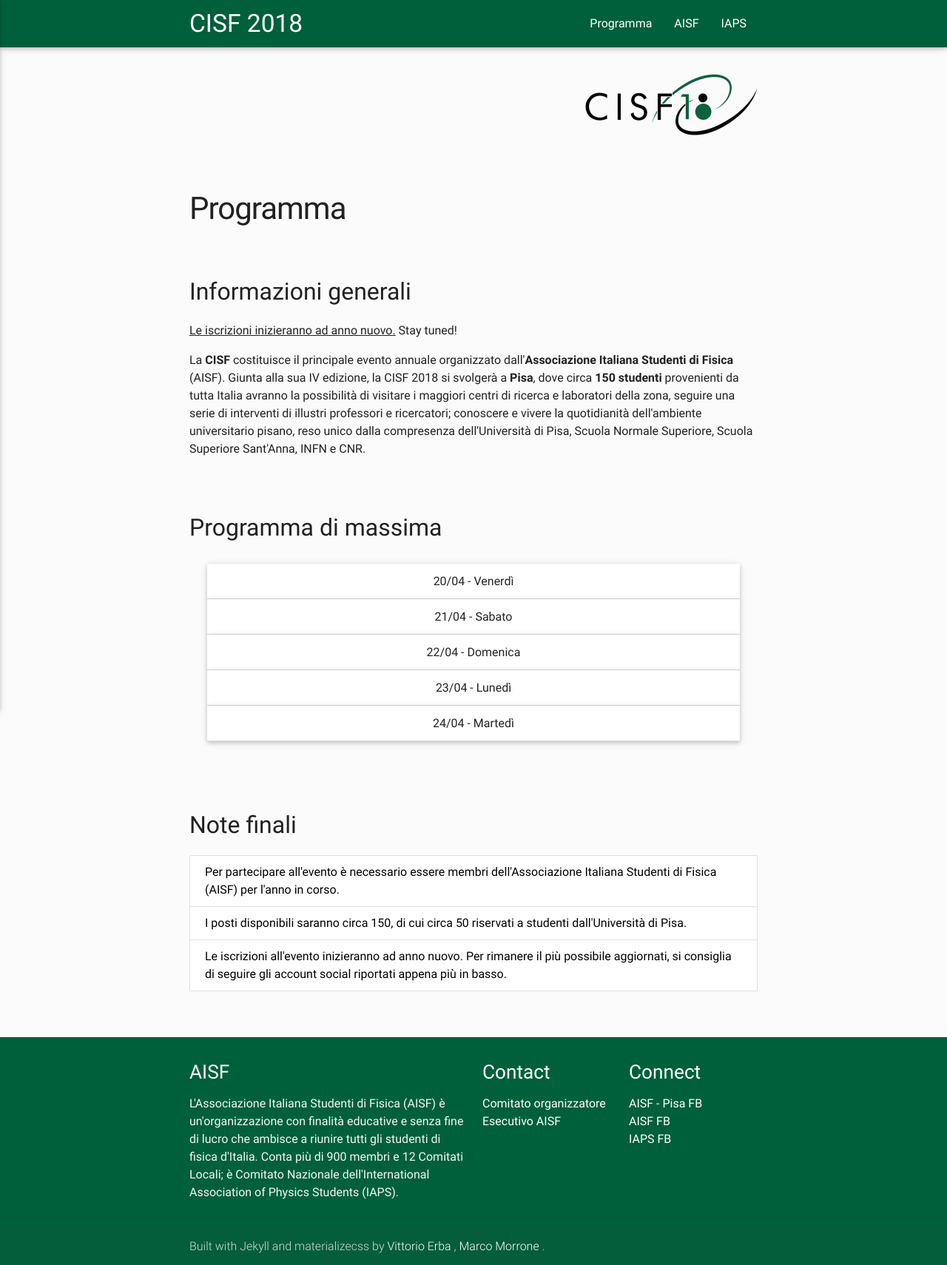
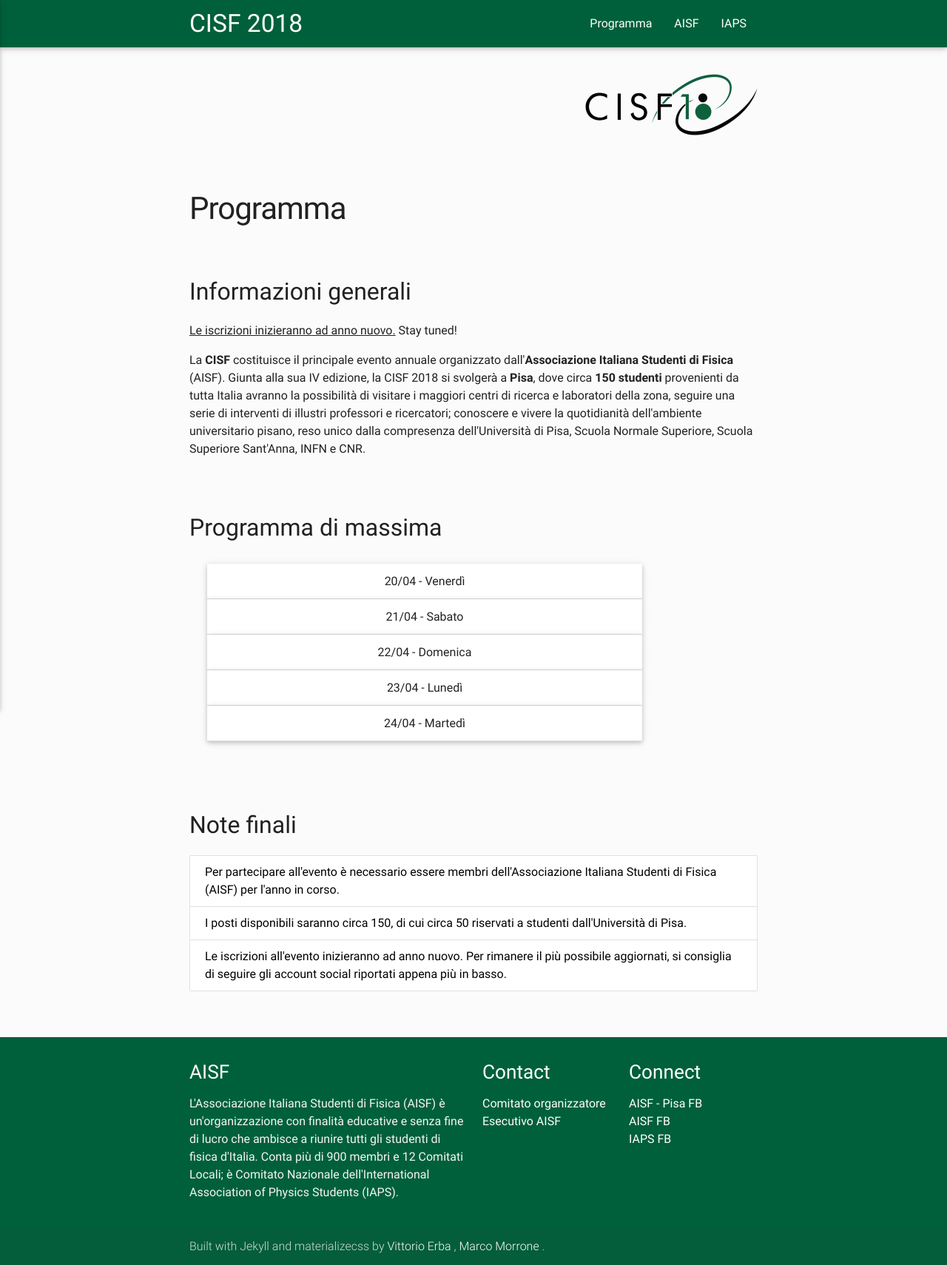
Before and after one commit to AndreaGurgone/AndreaGurgone.github.io, a Jekyll site: the page built from programme.html, in a window 1280 px wide. Shown: the whole page at 74% size. Built offline with Jekyll 4.4.1, drawn with Linux system fonts in a browser that asks for light colours; nearby versions of some CDN libraries.

Commit message:
Update programme.html

```diff
--- a/programme.html
+++ b/programme.html
@@ -14,7 +14,7 @@
   <h2>Programma di massima</h2>
 
   <div class="row">
-    <div class="col s12">
+    <div class="col s10">
       <ul class="collapsible popout" data-collapsible="accordion">
       {% for item in site.data.programme.schedule %}
         <li>
```
